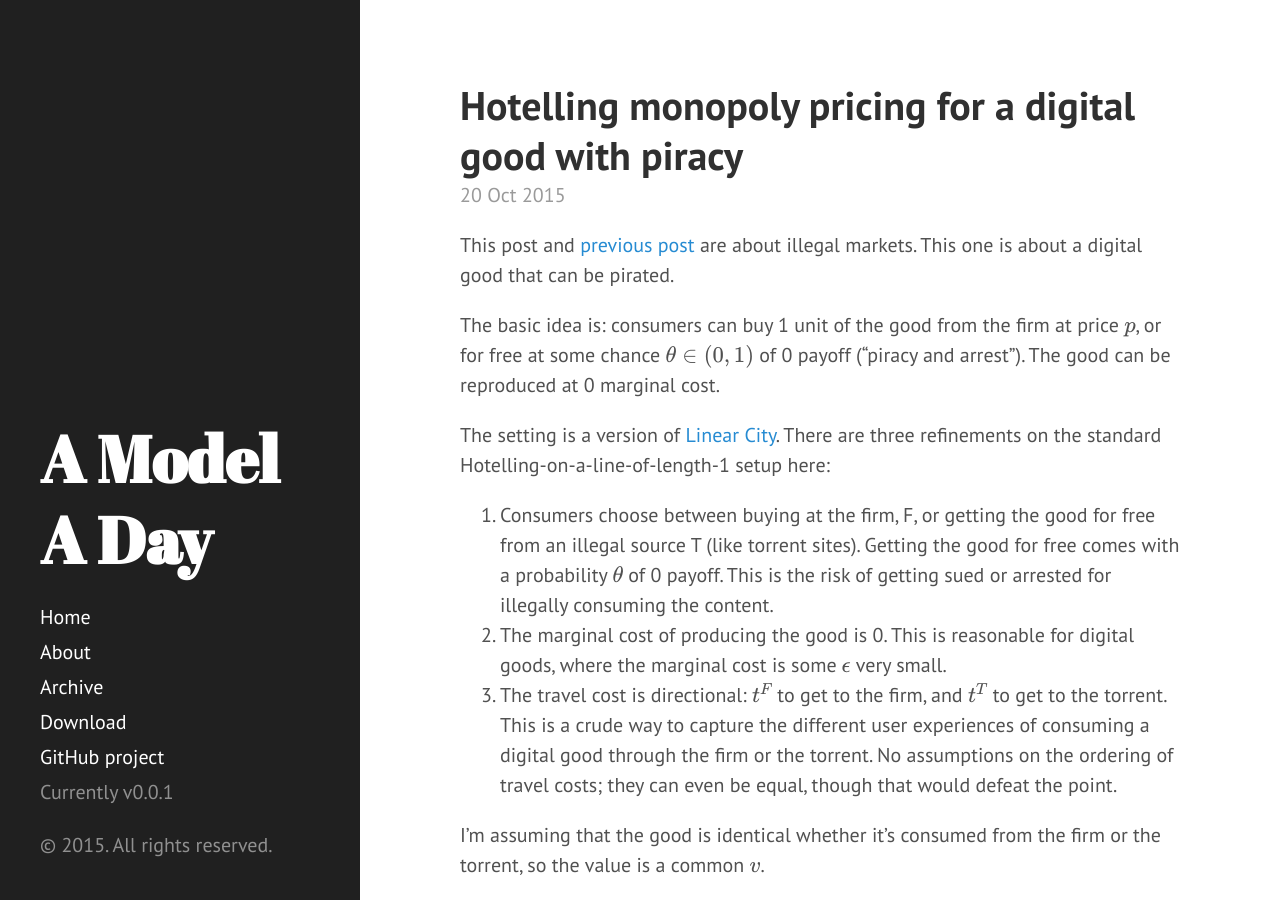
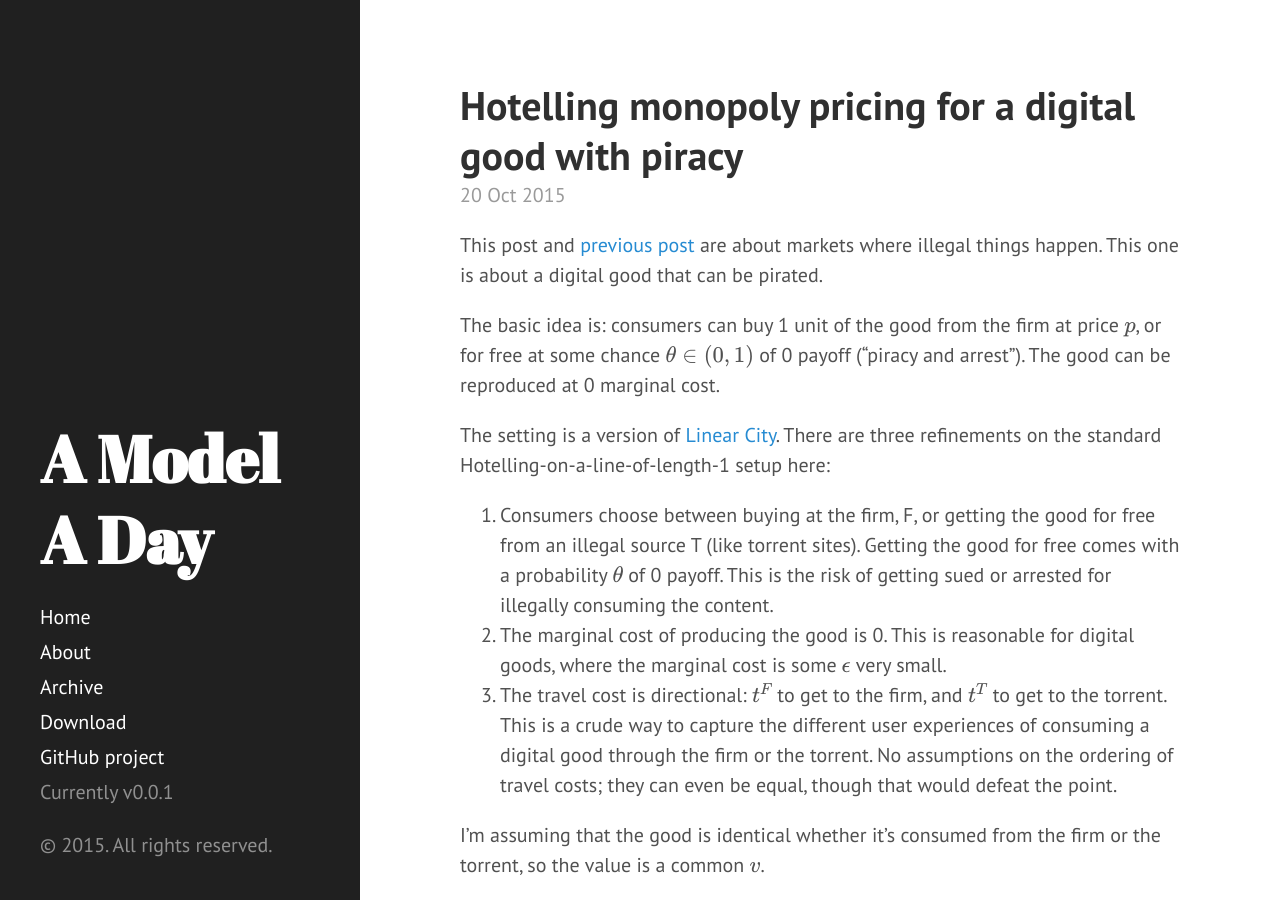
Before and after one commit to akhilrao/akhilrao.github.io, a Jekyll site: the page built from _posts/2015-10-20-hotelling-digital-piracy-arrest.md, in a window 1280 px wide and 900 px high. Built offline with Jekyll 4.4.1, drawn with Linux system fonts in a browser that asks for light colours; Markdown is read by kramdown in place of the engine named in the settings; formulas are drawn with MathJax 3.

Commit message:
fixed typos

```diff
--- a/_posts/2015-10-20-hotelling-digital-piracy-arrest.md
+++ b/_posts/2015-10-20-hotelling-digital-piracy-arrest.md
@@ -10,7 +10,7 @@ published: true
 summary: A Hotelling monopolist producing a zero marginal cost good faces competition from a zero-price supply of the good ("piracy"). The zero-price supply is associated with a risk of no payoff for the consumer ("arrest").
 ---
 
-This post and [previous post](http://akhilrao.github.io/micro%20theory/2015/10/19/risky-good-supply-passthrough/) are about illegal markets. This one is about a digital good that can be pirated.
+This post and [previous post](http://akhilrao.github.io/micro%20theory/2015/10/19/risky-good-supply-passthrough/) are about markets where illegal things happen. This one is about a digital good that can be pirated.
 
 The basic idea is: consumers can buy 1 unit of the good from the firm at price \\(p\\), or for free at some chance \\( \theta \in (0,1) \\) of 0 payoff ("piracy and arrest"). The good can be reproduced at 0 marginal cost.
 
```
Also changed, not shown: 1 other file.
